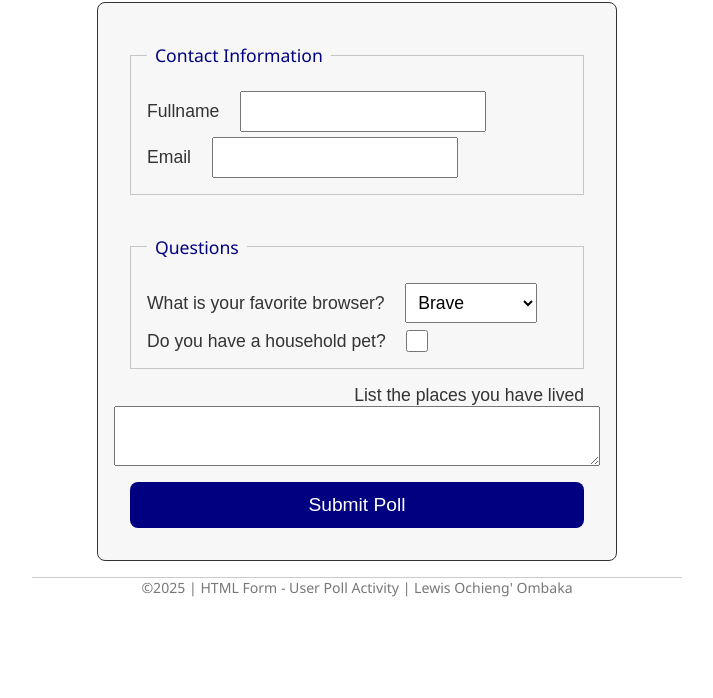
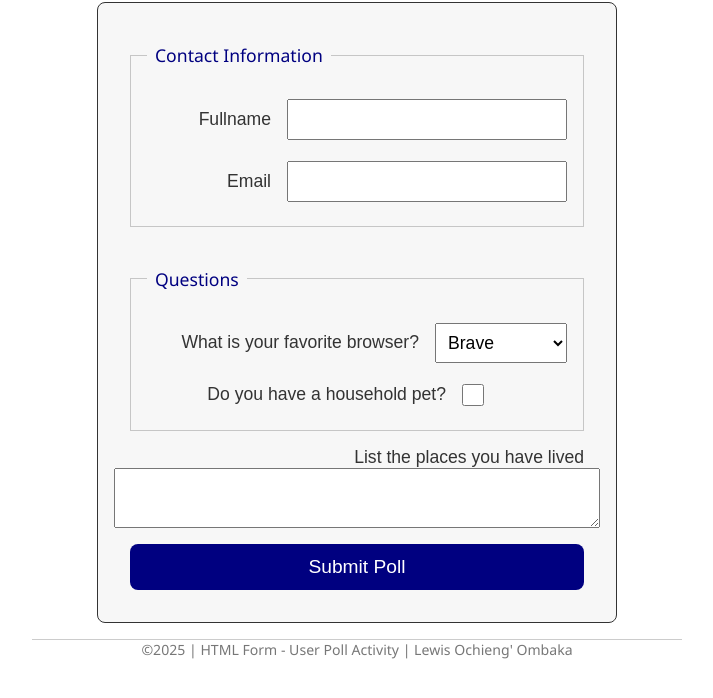
Before and after one commit to lewisombaka/wdd130, a plain HTML site: page week05/poll-form.html in a window 1280 px wide. Shown: the part 102-800 px from the top of the page, without its empty margins (283-996 px from the left). Drawn offline with Linux system fonts and the light colour scheme.

Commit message:
style css selectors

```diff
--- a/week05/styles/poll-form.css
+++ b/week05/styles/poll-form.css
@@ -89,3 +89,18 @@ footer {
     color:#777;
     border-top: 1px solid #ccc;
 }
+
+.form-item {
+    display: grid;
+    align-items: center;
+}
+
+.column1 {
+    grid-template-columns: 3fr 1fr;
+    margin: 0.5rem 0;
+}
+
+.column2 {
+    grid-template-columns: 1fr 2fr;
+    margin: 0.5rem 0;
+}
```
